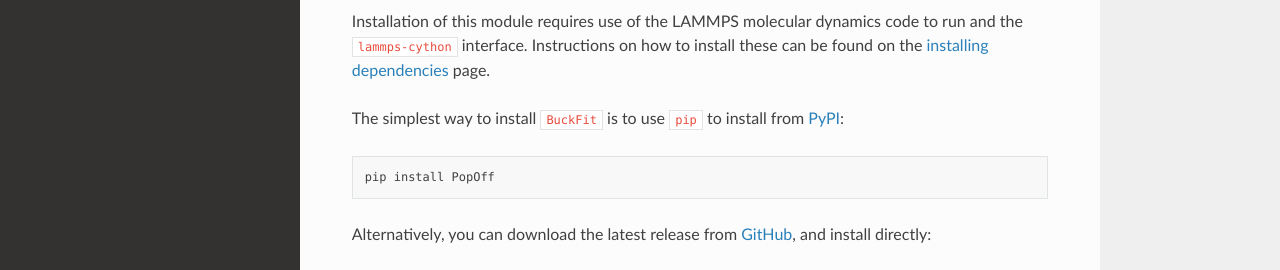
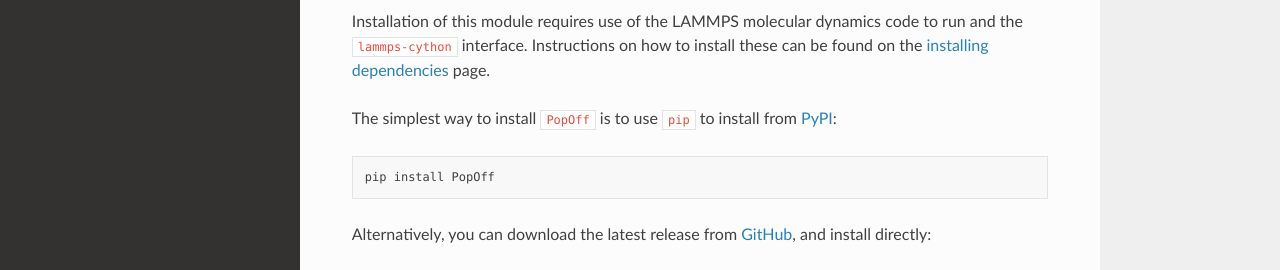
Before and after one commit to LMMorgan/PopOff, a Sphinx documentation site: the page built from docs/source/readme.rst, in a window 1280 px wide and 900 px high. Shown: the part 438-708 px from the top of the window. Built offline with Sphinx 7.4.7 and the Read the Docs theme 2.0.0, drawn with Linux system fonts in a browser that asks for light colours; the version number is read from the project's files by our own code; some of the changed text lies outside the part shown.

Commit message:
Update readme.rst

```diff
--- a/docs/source/readme.rst
+++ b/docs/source/readme.rst
@@ -10,7 +10,7 @@
 
 Installation of this module requires use of the LAMMPS molecular dynamics code to run and the ``lammps-cython`` interface. Instructions on how to install these can be found on the `installing dependencies <https://popoff.readthedocs.io/en/latest/installation.html>`_ page.
 
-The simplest way to install ``BuckFit`` is to use ``pip`` to install from `PyPI <https://pypi.org/project/PopOff/>`_::
+The simplest way to install ``PopOff`` is to use ``pip`` to install from `PyPI <https://pypi.org/project/PopOff/>`_::
 
     pip install PopOff
 
@@ -46,7 +46,7 @@
 
 .. include:: userguide.rst
 
-Citing BuckFit
+Citing PopOff
 --------------
 
 This code can be cited as:
```
